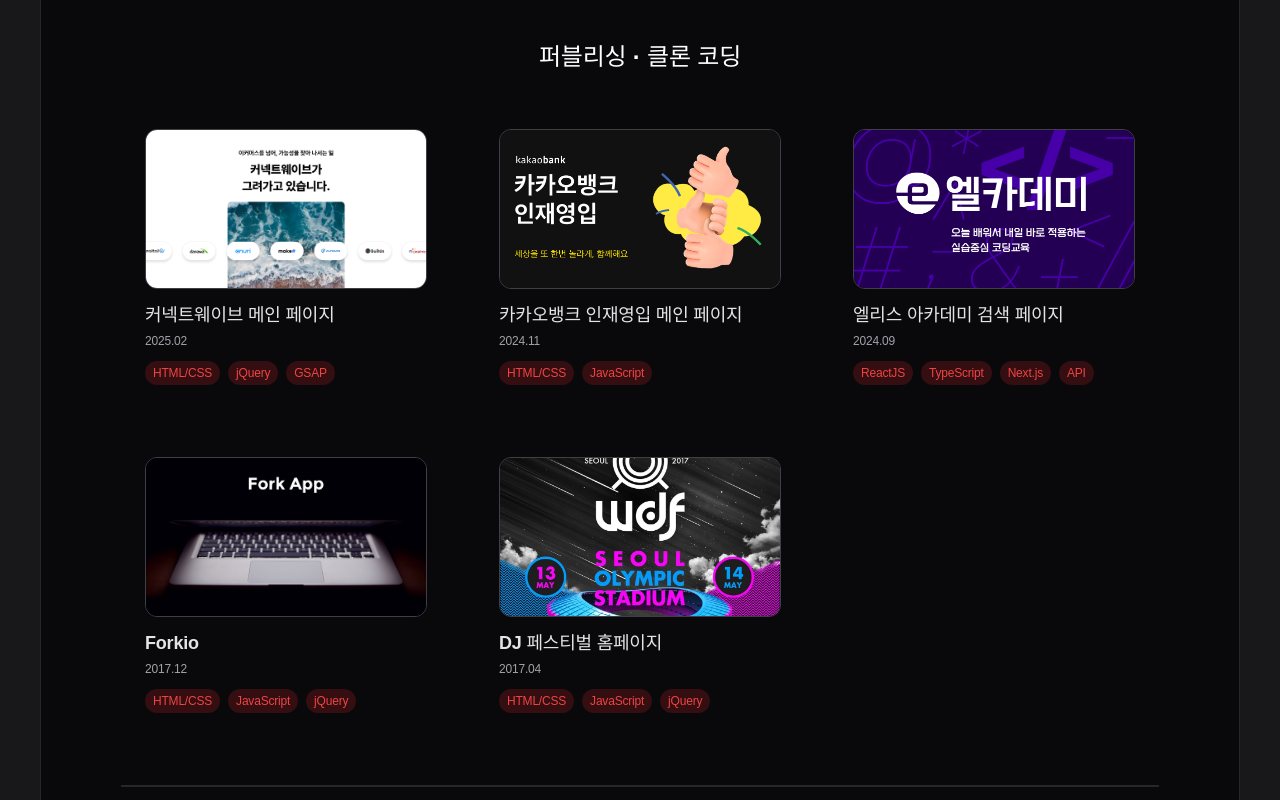
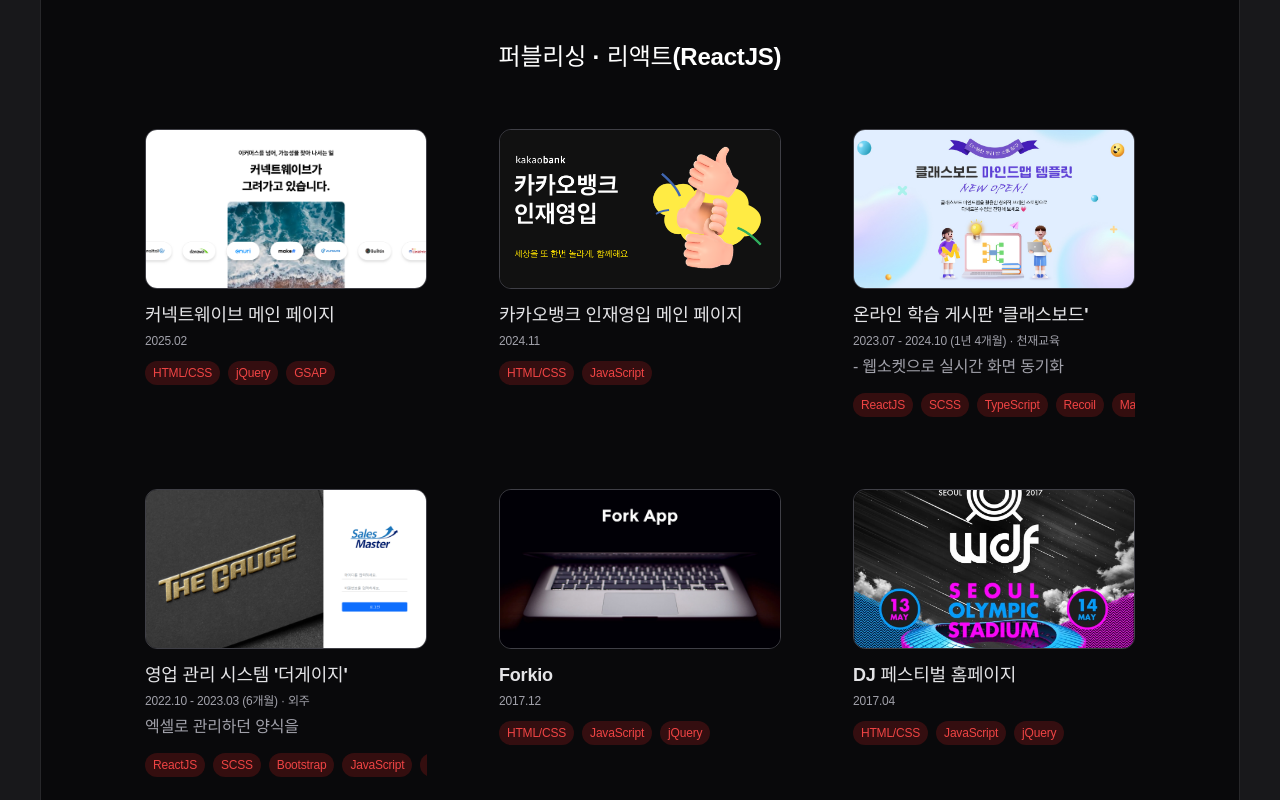
Before and after one commit to yeaeun23/react-portfolio, a React (Vite) app: page / in a window 1280 px wide. Shown: the part 1880-2680 px from the top of the page. Built offline with nearby package versions, Linux system fonts and the light colour scheme.

Commit message:
프로젝트 데이터 수정

```diff
--- a/src/components/sections/Projects.jsx
+++ b/src/components/sections/Projects.jsx
@@ -3,11 +3,10 @@
 
 function Projects() {
   const categories = {
-    "퍼블리싱 · 클론 코딩": user_project.projects,
-    "리액트(ReactJS) · AWS": user_project.projects2,
-    "CSS 애니메이션 · Canvas": user_project.projects3,
-    "C# · ASP.NET": user_project.projects4,
-    "C# · 윈도우 응용 프로그램": user_project.projects5,
+    "퍼블리싱 · 리액트(ReactJS)": user_project.projects,
+    "CSS 애니메이션 · Canvas": user_project.projects2,
+    "C# · ASP.NET": user_project.projects3,
+    "C# · 윈도우 응용 프로그램": user_project.projects4,
   };
 
   return (
--- a/src/data/user_project.js
+++ b/src/data/user_project.js
@@ -16,11 +16,20 @@
       link: "https://yeaeun23.github.io/kakaobank-recruit/",
     },
     {
-      title: "엘리스 아카데미 검색 페이지",
-      period: "2024.09",
-      skills: "ReactJS, TypeScript, Next.js, API",
-      image: "./src/images/project/elice-academy.png",
-      link: "https://yeaeun23.github.io/elice-academy/",
+      title: "온라인 학습 게시판 '클래스보드'",
+      period: "2023.07 - 2024.10 (1년 4개월) · 천재교육",
+      description: "- 웹소켓으로 실시간 화면 동기화",
+      skills: "ReactJS, SCSS, TypeScript, Recoil, MariaDB, AWS",
+      image: "./src/images/project/clboard.jpg",
+      link: "https://www.clboard.co.kr/",
+    },
+    {
+      title: "영업 관리 시스템 '더게이지'",
+      period: "2022.10 - 2023.03 (6개월) · 외주",
+      description: "엑셀로 관리하던 양식을 ",
+      skills: "ReactJS, SCSS, Bootstrap, JavaScript, Node.js, MySQL, AWS, Cafe24",
+      image: "./src/images/project/sales-management.png",
+      link: "https://github.com/yeaeun23/sales-management/",
     },
     {
       title: "Forkio",
@@ -40,26 +49,6 @@
 
   // ============ 프로젝트 2 ============
   projects2: [
-    {
-      title: "온라인 학습 게시판 '클래스보드'",
-      period: "2023.07 - 2024.10 (1년 4개월) · 천재교육",
-      description: "- 웹소켓으로 실시간 화면 동기화",
-      skills: "ReactJS, SCSS, TypeScript, Recoil, MariaDB, AWS",
-      image: "./src/images/project/clboard.jpg",
-      link: "https://www.clboard.co.kr/",
-    },
-    {
-      title: "영업 관리 시스템 '더게이지'",
-      period: "2022.10 - 2023.03 (6개월) · 외주",
-      description: "엑셀로 관리하던 양식을 ",
-      skills: "ReactJS, SCSS, Bootstrap, JavaScript, Node.js, MySQL, AWS, Cafe24",
-      image: "./src/images/project/sales-management.png",
-      link: "https://github.com/yeaeun23/sales-management/",
-    },
-  ],
-
-  // ============ 프로젝트 3 ============
-  projects3: [
     {
       title: "움직이는 404 에러 페이지",
       period: "2024.11 · 패스트캠퍼스",
@@ -104,8 +93,8 @@
     },
   ],
 
-  // ============ 프로젝트 4 ============
-  projects4: [
+  // ============ 프로젝트 3 ============
+  projects3: [
     {
       title: "신문 지면 제작 모니터링 시스템",
       period: "2021.08 · 서울신문사",
@@ -156,8 +145,8 @@
     },
   ],
 
-  // ============ 프로젝트 5 ============
-  projects5: [
+  // ============ 프로젝트 4 ============
+  projects4: [
     {
       title: "사진 편집 및 전송 프로그램",
       period: "2021.01 - 2021.04, 2022.12 - 2023.01 (6개월) · 서울신문사 · 포상",
```
Also changed, not shown: src/images/project/elice-academy.png (deleted).
